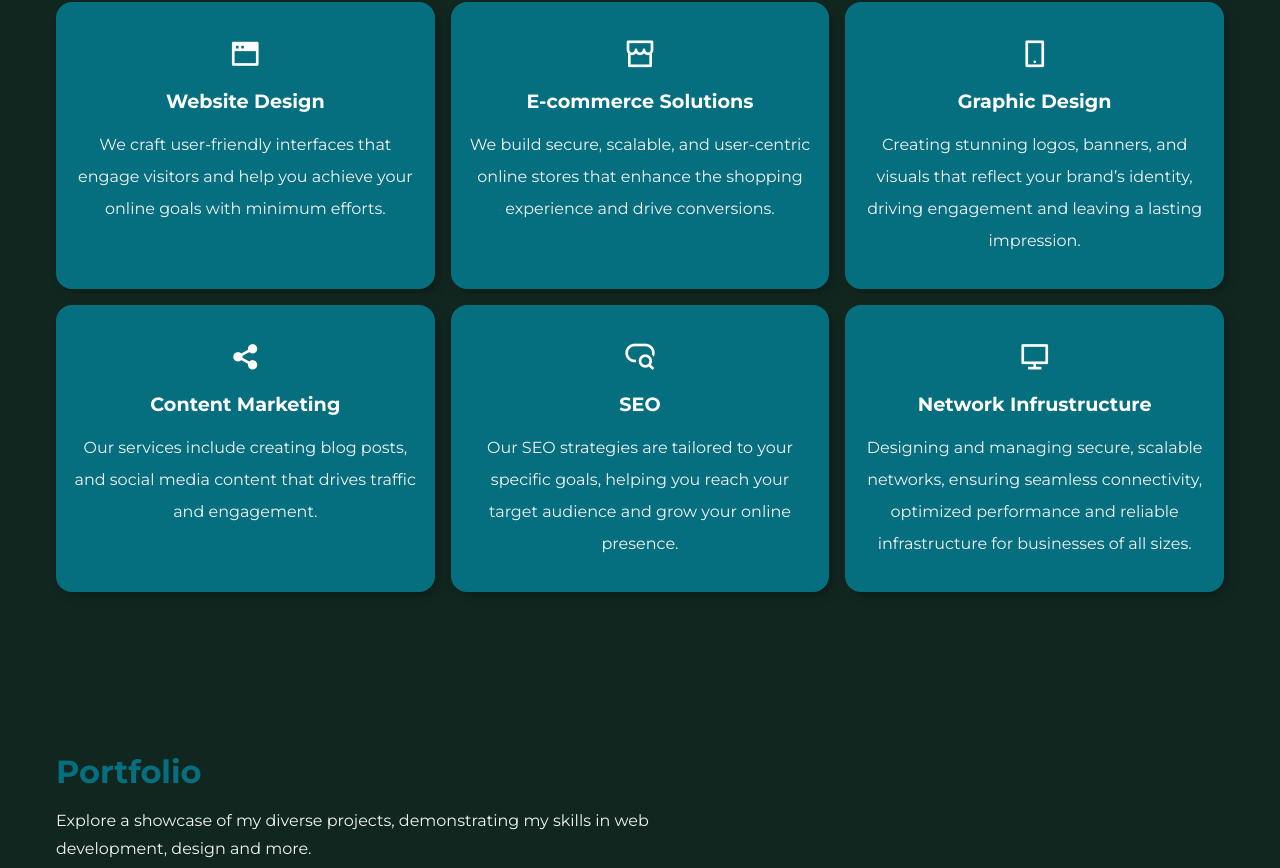
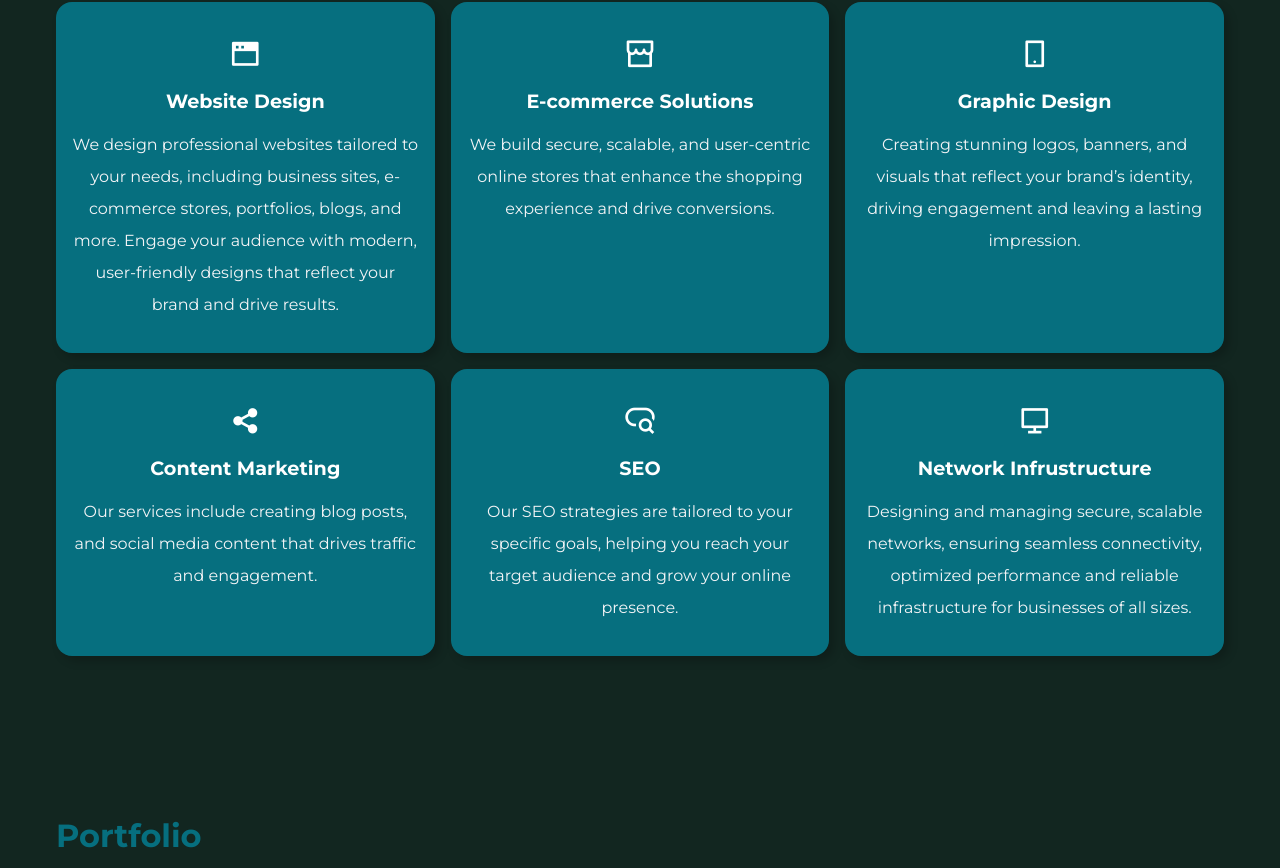
Before and after one commit to Ssayi91/Portfolio-S.S-Solutions, a plain HTML site: page index.html in a window 1280 px wide. Shown: the part 1596-2464 px from the top of the page. Drawn offline with nearby package versions, Linux system fonts and the light colour scheme.

Commit message:
refinement

```diff
--- a/index.html
+++ b/index.html
@@ -77,8 +77,9 @@
           <span><i class="ri-window-fill"></i></span>
           <h4>Website Design</h4>
           <p>
-            We craft user-friendly interfaces that engage visitors and help you
-            achieve your online goals with minimum efforts.
+            We design professional websites tailored to your needs,
+            including business sites, e-commerce stores, portfolios, blogs, and more.
+            Engage your audience with modern, user-friendly designs that reflect your brand and drive results.
           </p>
         </div>
         <div class="service__card">
```
